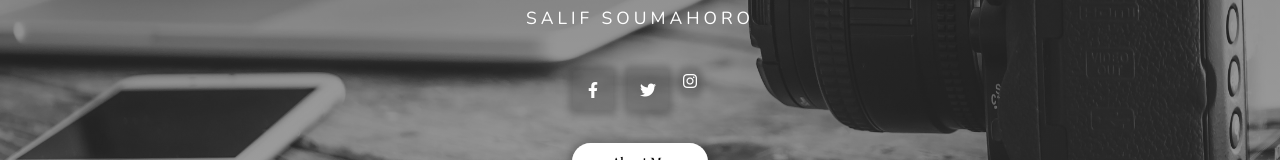
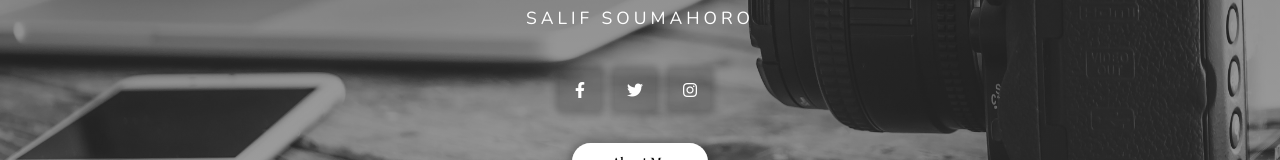
Before and after one commit to Chukwu12/Content-Creator-Website, a website: page index.html in a window 1280 px wide. Shown: the part 431-591 px from the top of the page. Drawn offline with nearby package versions, Linux system fonts and the light colour scheme; a web font is replaced by a local one.

Commit message:
update social

```diff
--- a/index.html
+++ b/index.html
@@ -75,7 +75,7 @@
               </a>
             </li>
             <li class="list-inline-item">
-              <a href="https://www.instagram.com/finessevisions_/?hl=en">
+              <a href="https://www.instagram.com/finessevisions_/?hl=en" class="flex">
                 <i class="fab fa-instagram"></i>
               </a>
             </li>
```
